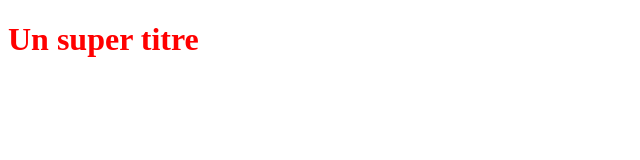
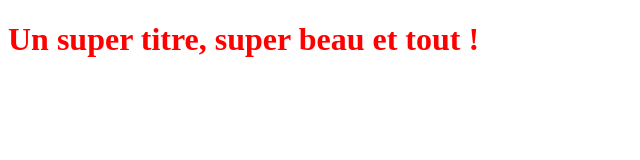
Before and after one commit to Davelooper/OpenclassroomsProject, a plain HTML site: page index.html in a window 1280 px wide. Shown: the whole page, without its empty margins (0-640 px from the left). Drawn offline with Linux system fonts and the light colour scheme.

Commit message:
Modification du titre H1

```diff
--- a/index.html
+++ b/index.html
@@ -7,7 +7,7 @@
 </head>
 
 <body>
-    <h1>Un super titre</h1>
+    <h1>Un super titre, super beau et tout !</h1>
 </body>
 
 </html>
```
